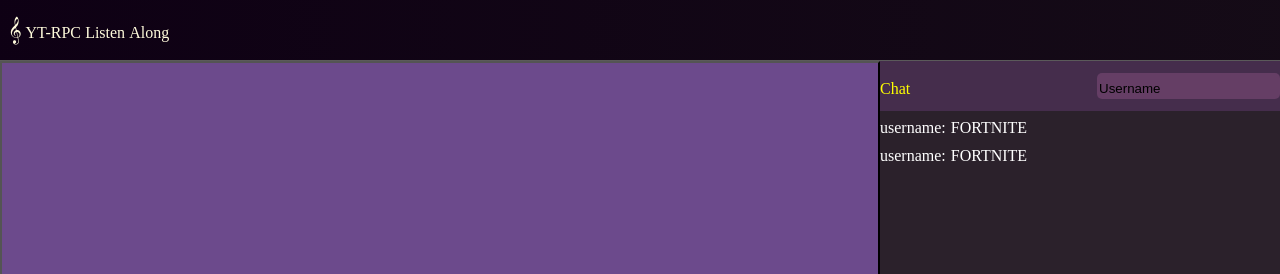
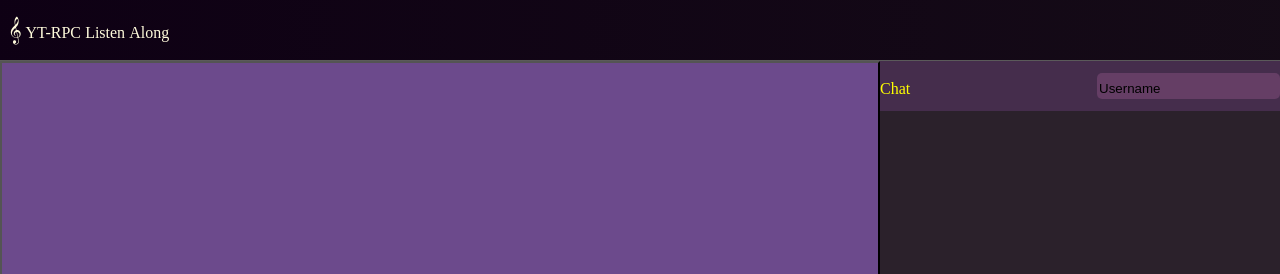
Before and after one commit to spooketti/YT-RPC, a browser extension: page index.html in a window 1280 px wide. Shown: the top 274 px of the page. Drawn offline with nearby package versions, Linux system fonts and the light colour scheme; a web font is replaced by a local one.

Commit message:
fortnite removal

```diff
--- a/index.html
+++ b/index.html
@@ -35,12 +35,6 @@
           <div id="chatMenu">
             <div id="chatLabel">Chat <input type="text" placeholder="Username" id="usernameField"></div>
             <div id="chatBody">
-              <div class="chatMessage">
-                <span class="chatUN">username:</span><span class="chatMSG">FORTNITE</span>
-              </div>
-              <div class="chatMessage">
-                <span class="chatUN">username:</span><span class="chatMSG">FORTNITE</span>
-              </div>
             </div>
             <div id="chatControl">
               <textarea placeholder="use '/request [yt music url]' to request a song or type a message, shift+enter for a new line: otherwise press enter" id="chatbox"></textarea>
```
